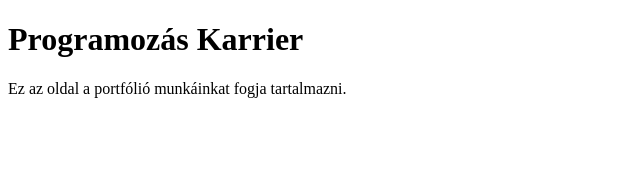
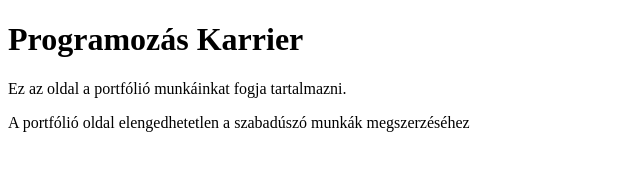
Before and after one commit to SalaMark99/portfolio-oldal, a plain HTML site: page index.html in a window 1280 px wide. Shown: the whole page, without its empty margins (0-640 px from the left). Drawn offline with Linux system fonts and the light colour scheme.

Commit message:
style.css létrehozva

```diff
--- a/index.html
+++ b/index.html
@@ -8,6 +8,7 @@
 <body>
     <h1>Programozás Karrier</h1>
     <p>Ez az oldal a portfólió munkáinkat fogja tartalmazni.</p>
+    <p>A portfólió oldal elengedhetetlen a szabadúszó munkák megszerzéséhez</p>
 
 </body>
 </html>
```
Also changed, not shown: styles/styles.css (added).
